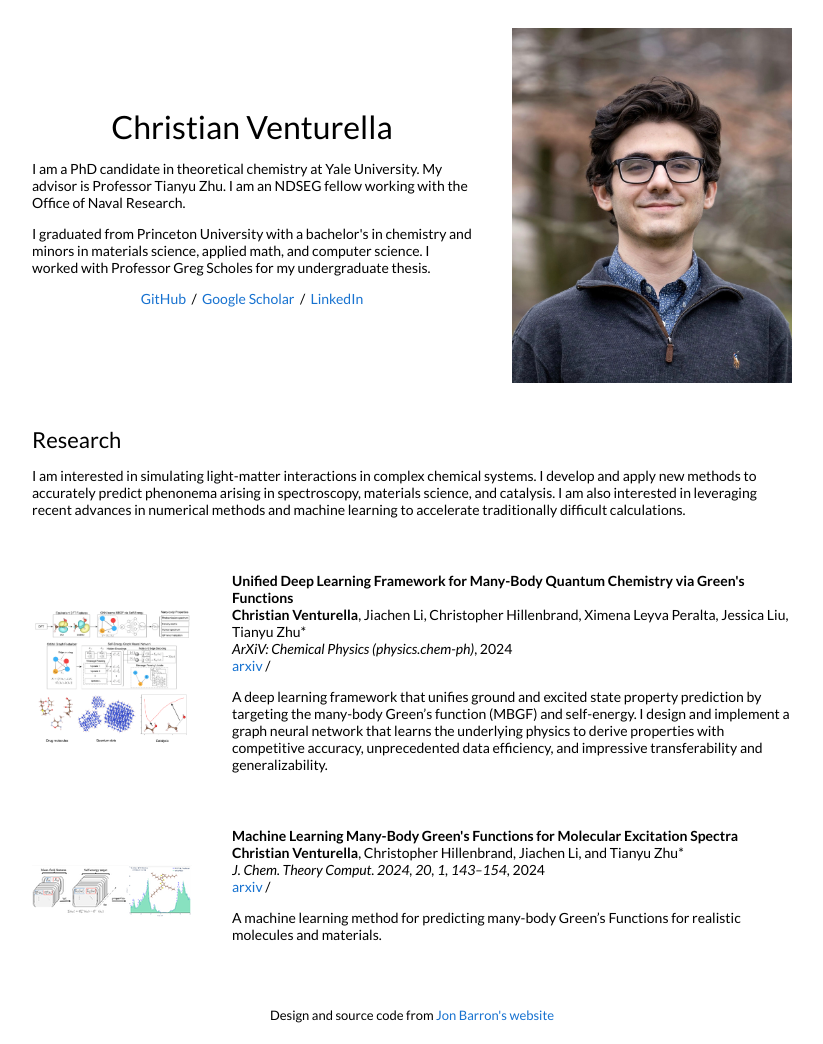
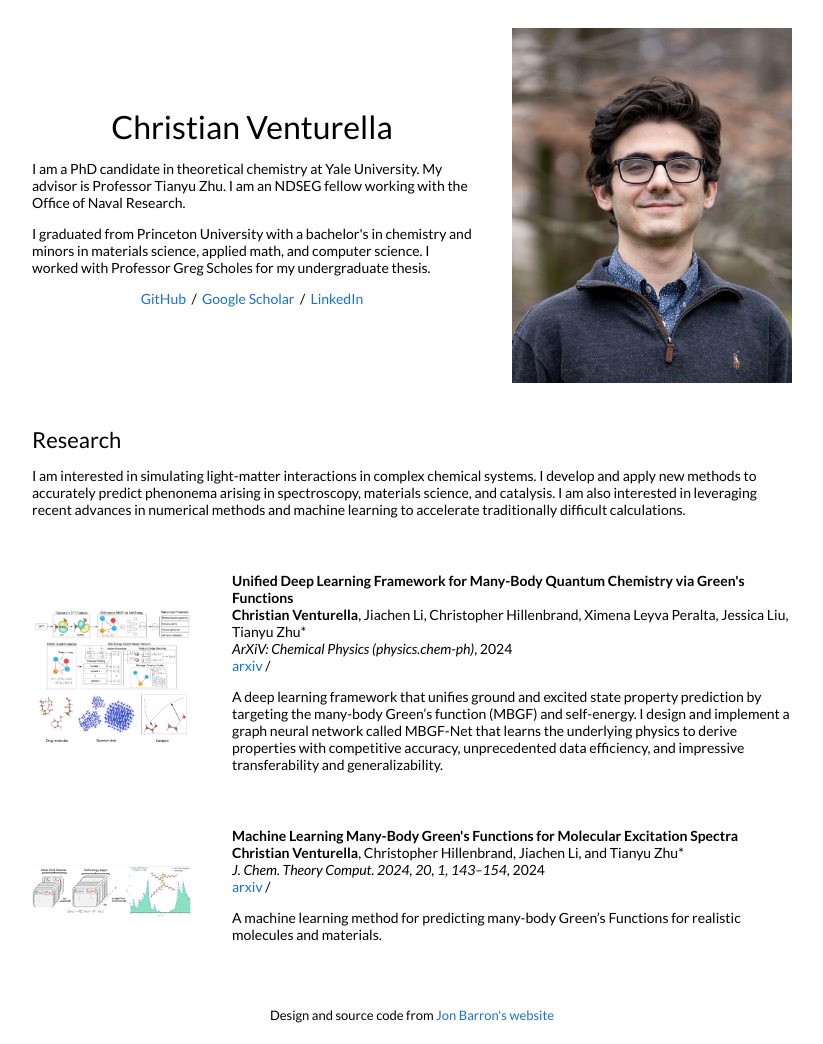
Before and after one commit to venturellac/venturellac.github.io, a Jekyll site: the page built from _posts/2024-07-31-mbgfnet.markdown, in a window 1280 px wide. Shown: the whole page, without its empty margins (228-1051 px from the left). Built offline with Jekyll 4.4.1, drawn with Linux system fonts in a browser that asks for light colours.

Commit message:
Update 2024-07-31-mbgfnet.markdown

```diff
--- a/_posts/2024-07-31-mbgfnet.markdown
+++ b/_posts/2024-07-31-mbgfnet.markdown
@@ -9,4 +9,4 @@
 venue: "ArXiV: Chemical Physics (physics.chem-ph)"
 arxiv: https://arxiv.org/abs/2407.20384
 ---
-A deep learning framework that unifies ground and excited state property prediction by targeting the many-body Green's function (MBGF) and self-energy. I design and implement a graph neural network that learns the underlying physics to derive properties with competitive accuracy, unprecedented data efficiency, and impressive transferability and generalizability.
+A deep learning framework that unifies ground and excited state property prediction by targeting the many-body Green's function (MBGF) and self-energy. I design and implement a graph neural network called MBGF-Net that learns the underlying physics to derive properties with competitive accuracy, unprecedented data efficiency, and impressive transferability and generalizability.
```
